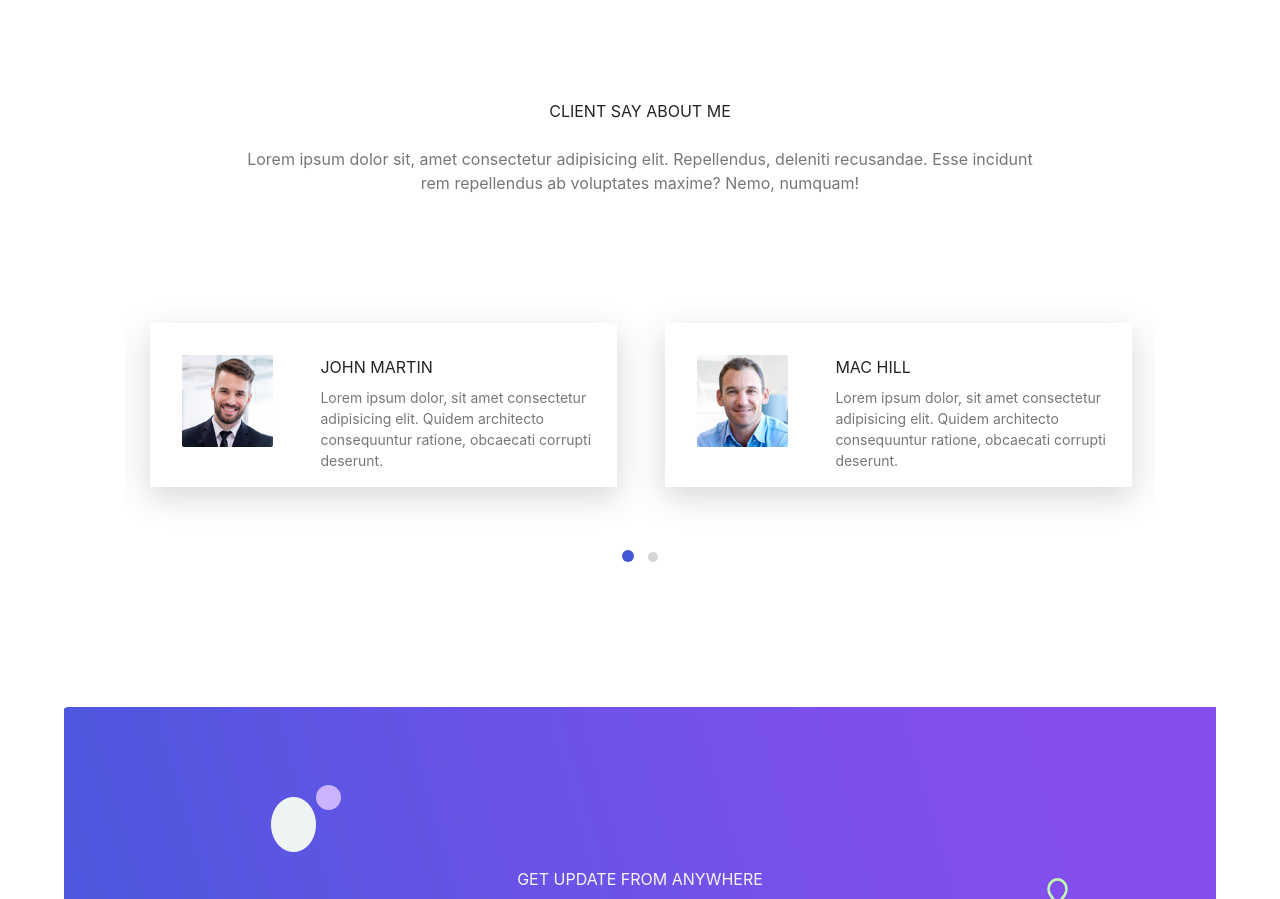
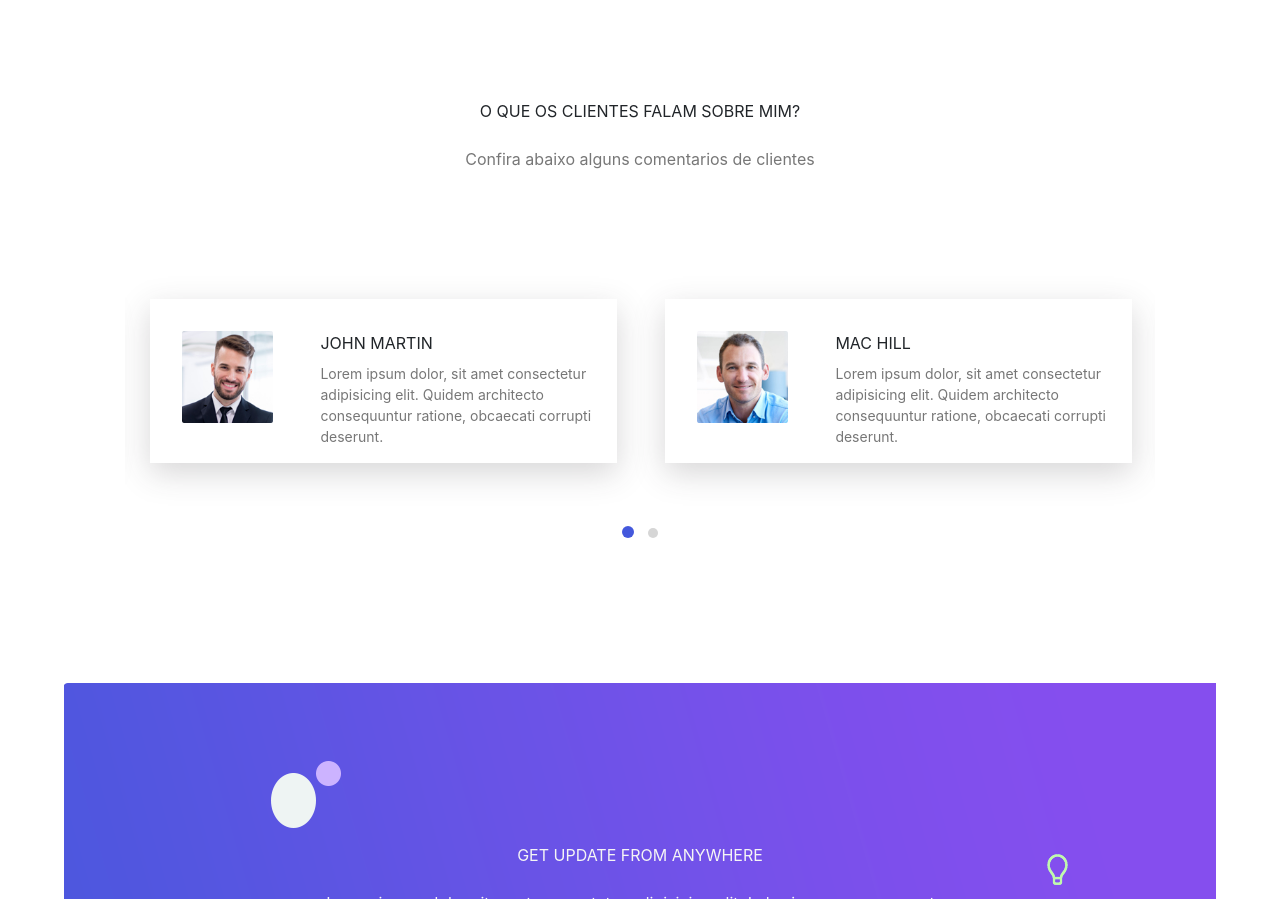
Before and after one commit to Iyonissio/Portifolio, a plain HTML site: page Index.html in a window 1280 px wide. Shown: the part 3905-4804 px from the top of the page. Drawn offline with Linux system fonts and the light colour scheme.

Commit message:
actualizando portfolio

```diff
--- a/Index.html
+++ b/Index.html
@@ -360,10 +360,9 @@
                 <div class="row text-center">
                     <div class="col-12">
                         <div class="about-title">
-                            <h1 class="text-uppercase title-h1">Client Say about me</h1>
+                            <h1 class="text-uppercase title-h1">O que os clientes falam sobre mim?</h1>
                             <p class="para">
-                                Lorem ipsum dolor sit, amet consectetur adipisicing elit. Repellendus, deleniti
-                                recusandae. Esse incidunt rem repellendus ab voluptates maxime? Nemo, numquam!
+                                Confira abaixo alguns comentarios de clientes
                             </p>
                         </div>
                     </div>
```
